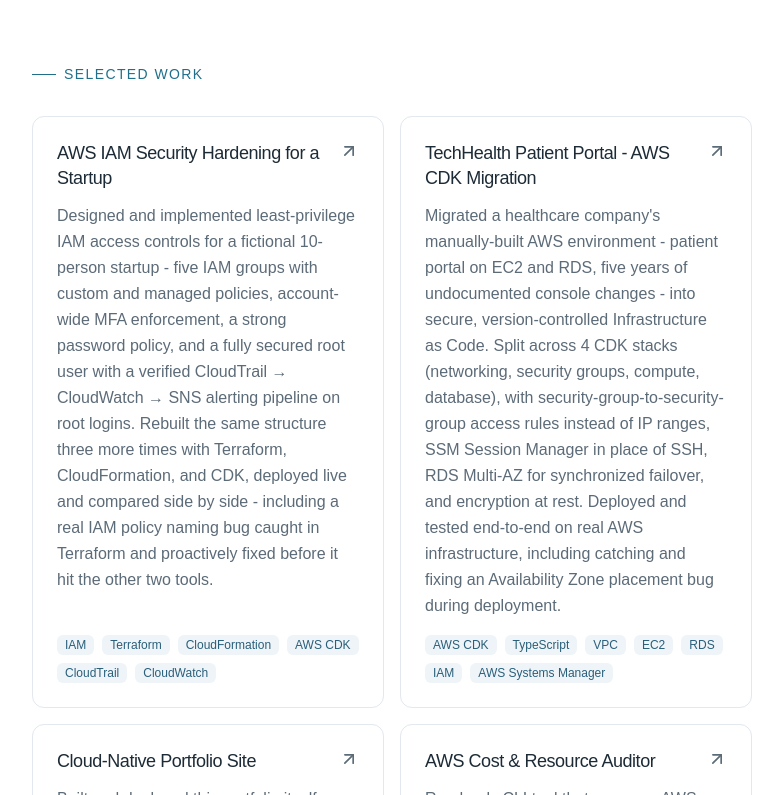
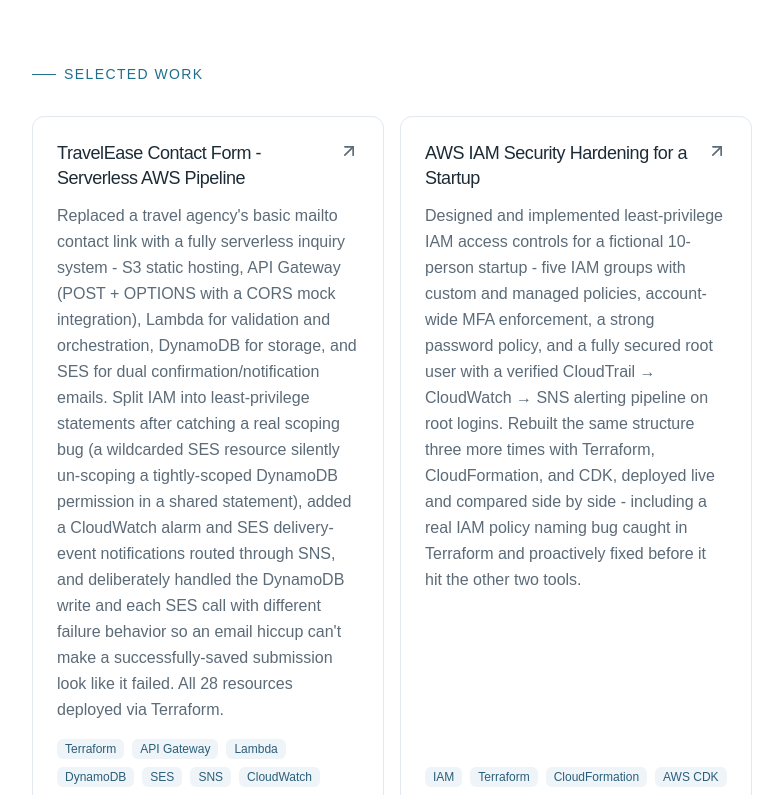
Before and after one commit to fatemehfeizipour/nextjs-portfolio-amplify, a Next.js app in the folder my-portfolio/: page / in a window 1280 px wide. Shown: the part 825-1620 px from the top of the page, without its empty margins (248-1031 px from the left). Built offline with nearby package versions, Linux system fonts and the light colour scheme.

Commit message:
modify page

```diff
--- a/my-portfolio/app/page.tsx
+++ b/my-portfolio/app/page.tsx
@@ -56,6 +56,13 @@ type Project = {
 }
 
 const projects: Project[] = [
+ {
+    title: "TravelEase Contact Form - Serverless AWS Pipeline",
+    description:
+      "Replaced a travel agency's basic mailto contact link with a fully serverless inquiry system - S3 static hosting, API Gateway (POST + OPTIONS with a CORS mock integration), Lambda for validation and orchestration, DynamoDB for storage, and SES for dual confirmation/notification emails. Split IAM into least-privilege statements after catching a real scoping bug (a wildcarded SES resource silently un-scoping a tightly-scoped DynamoDB permission in a shared statement), added a CloudWatch alarm and SES delivery-event notifications routed through SNS, and deliberately handled the DynamoDB write and each SES call with different failure behavior so an email hiccup can't make a successfully-saved submission look like it failed. All 28 resources deployed via Terraform.",
+    stack: ["Terraform", "API Gateway", "Lambda", "DynamoDB", "SES", "SNS", "CloudWatch", "IAM"],
+    link: "https://github.com/fatemehfeizipour/travelease-contact",
+  },
   {
   title: "AWS IAM Security Hardening for a Startup",
   description:
```
